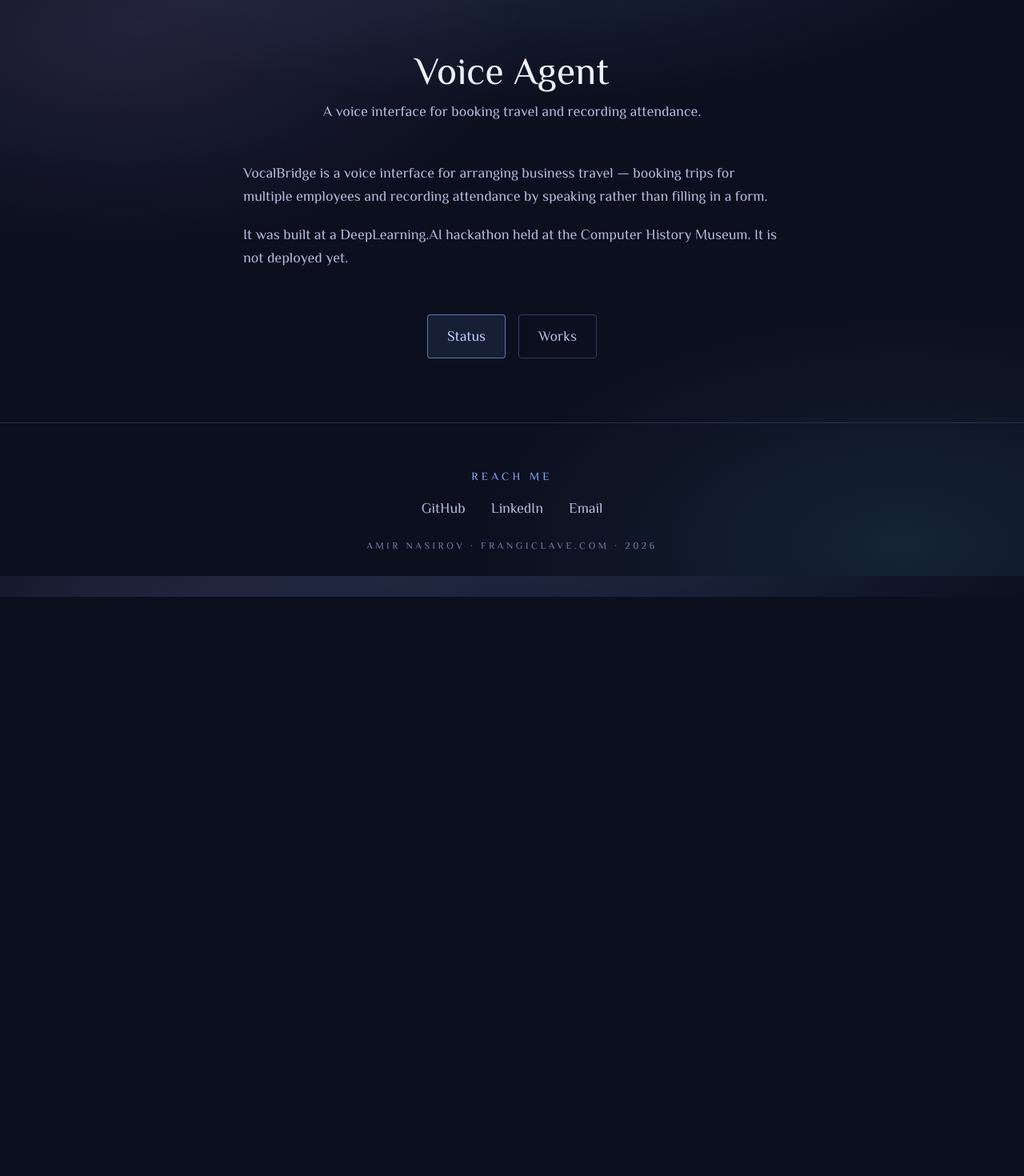
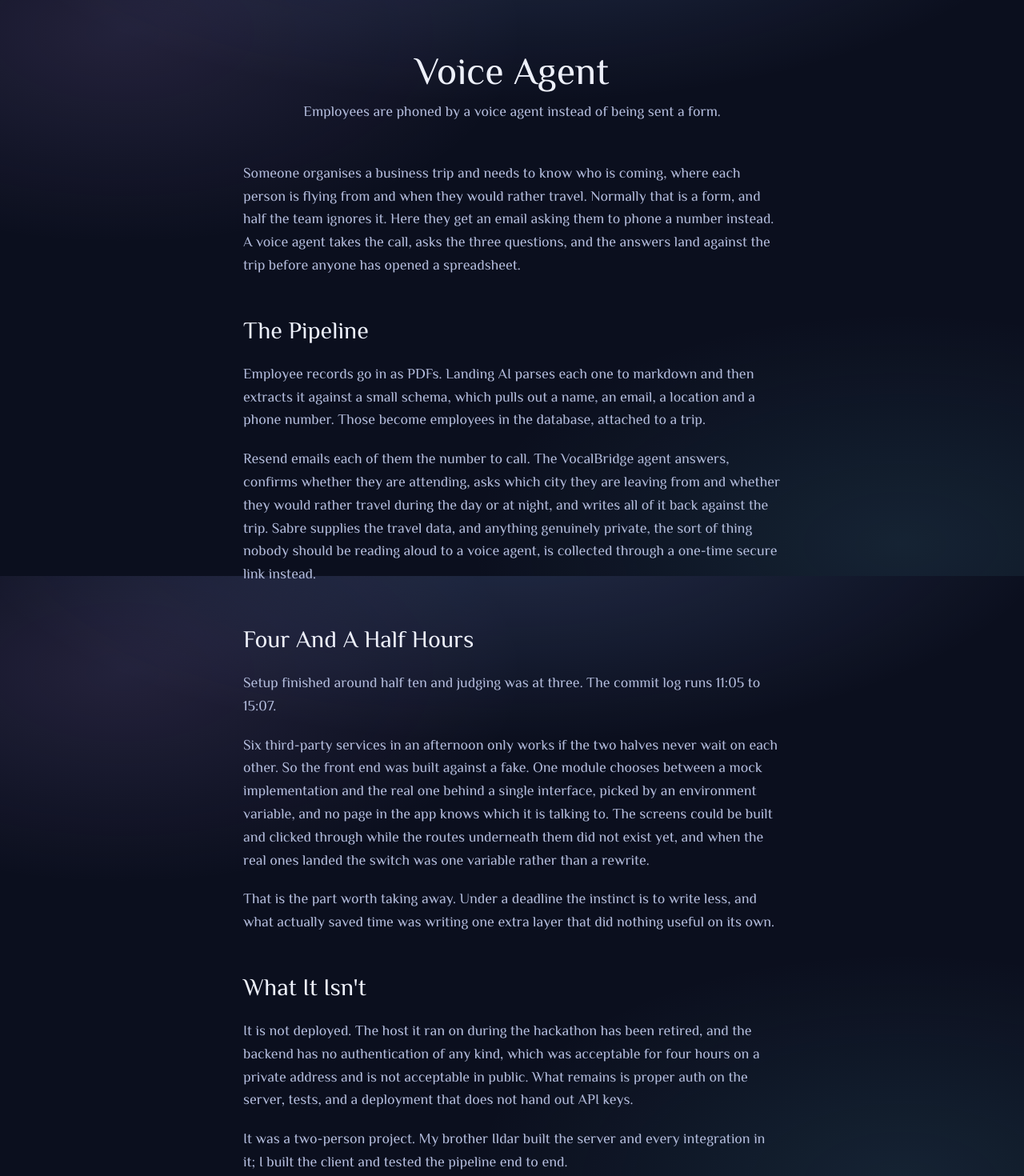
Before and after one commit to angsio/hub, a React (Vite) app: page /trips in a window 1280 px wide. Shown: the part 80-1550 px from the top of the page at 80% size. Before the commit the page ends 826 px from the top, so only its background shows below. Built offline with nearby package versions, Linux system fonts and the light colour scheme; no server answers.

Commit message:
Ready to flip to public

```diff
--- /dev/null
+++ b/src/content/about.mdx
@@ -0,0 +1,79 @@
+{/*
+  Markdown quick reference, since this is the only file on the site written in it.
+  Anything inside these braces is a comment and never appears on the page.
+
+    ## Header            a section heading
+    ### Smaller Header   a subheading
+    **bold**             emphasis, comes out in bright parchment
+    *italic*             italic
+    [text](https://…)    a link, azure and underlined
+    - item               a bullet list, one per line
+    `code`               inline code, styled like a chip
+    > quoted line        an indented quote
+
+    ![Me](/portrait.jpg) an image. Put the file in public/ first, then
+                         reference it from the site root like this.
+
+  A blank line between paragraphs is what separates them. A single line break
+  does nothing, so wrap text wherever is comfortable.
+
+  Every line below is true but deliberately plain. Rewrite it in your voice.
+*/}
+
+I'm Amir, studying Engineering Science at the University of Toronto. I prefer
+owning the whole stack, hardware, software, and domain.
+
+## Current Goals
+
+I want to intern in software this Fall 2026 before returning to full-time studies
+in January. I'm a Canadian citizen living in Toronto, open to working in office or
+remote in Toronto or the Greater Toronto Area.
+
+## My Technical Domain
+
+{/*
+  Your strongest section. Most students deploy to a platform; you administer
+  the machine. Say what is actually running, then say what owning it forced
+  you to learn that a deploy button would have hidden.
+
+  A photo of the Pi would sit well here.
+*/}
+
+With one Raspberry Pi 4B and one domain, Docker Compose deploys React with nginx
+and backend with express on a shared container network, including a Cloudflare tunnel
+to keep my home router untapped. Accounts are shared across all of them by a single
+extra auth service container, reaching every app on my domain.
+
+Running it myself gives me the holistic view and teaches me the infrastructure of
+container networking and cloudflare deployment.
+
+## Building
+
+{/*
+  One decision where you chose A over B, and why. Then one thing you know is
+  not finished, and what you would do about it.
+
+  Naming a limitation you have already diagnosed is the clearest signal that
+  you evaluate your own work. Some true options from your code:
+    - tools are retrieved by embedding so the agent does not degrade as tools
+      are added, and the threshold is not yet doing real work at three tools
+    - writes are last-write-wins at field granularity, because PATCH is partial
+    - the client cache is updated from the write response rather than refetched
+*/}
+
+I like setting the flow of user experience and reinforcing that in my infrastructure
+and applications. When it comes to my scheduling agent, it assesses whether it needs
+tools when interacting with users. When tools are needed, it sends a description
+of its goal so my RAG architecture can match it to the most relevant tool.
+While the system doesn't help much for three tools, laying down the agentic
+pipeline for the ability to scale is what I find important. It enables
+me to tune individual pieces and measure their improvement such as retrieval accuracy.
+
+## Frangiclave
+
+{/*
+  One sentence. The site is already themed; a short line acknowledging it is
+  charming, three would be indulgent.
+*/}
+
+A key that opens a door which is not there yet.
--- a/src/content/trips.mdx
+++ b/src/content/trips.mdx
@@ -1,12 +1,55 @@
 {/*
-  Draft copy — rewrite in your own voice.
-  I know the least about this project, so most of this is scaffolding.
-  Images: put the file in public/, then ![Architecture](/vocalbridge.png)
+  Images: put the file in public/, then reference it from the site root, like
+  ![Architecture](/vocalbridge.png)
+
+  Built with my brother Ildar at a hackathon. He wrote the server and every
+  third-party integration in it; I wrote the client. The attribution line at the
+  end should survive whatever this gets rewritten into.
 */}
 
-VocalBridge is a voice interface for arranging business travel — booking trips
-for multiple employees and recording attendance by speaking rather than filling
-in a form.
+Someone organises a business trip and needs to know who is coming, where each
+person is flying from and when they would rather travel. Normally that is a form,
+and half the team ignores it. Here they get an email asking them to phone a
+number instead. A voice agent takes the call, asks the three questions, and the
+answers land against the trip before anyone has opened a spreadsheet.
 
-It was built at a DeepLearning.AI hackathon held at the Computer History Museum.
-It is not deployed yet.
+## The Pipeline
+
+Employee records go in as PDFs. Landing AI parses each one to markdown and then
+extracts it against a small schema, which pulls out a name, an email, a location
+and a phone number. Those become employees in the database, attached to a trip.
+
+Resend emails each of them the number to call. The VocalBridge agent answers,
+confirms whether they are attending, asks which city they are leaving from and
+whether they would rather travel during the day or at night, and writes all of it
+back against the trip. Sabre supplies the travel data, and anything genuinely
+private, the sort of thing nobody should be reading aloud to a voice agent, is
+collected through a one-time secure link instead.
+
+## Four And A Half Hours
+
+Setup finished around half ten and judging was at three. The commit log runs
+11:05 to 15:07.
+
+Six third-party services in an afternoon only works if the two halves never wait
+on each other. So the front end was built against a fake. One module chooses
+between a mock implementation and the real one behind a single interface, picked
+by an environment variable, and no page in the app knows which it is talking to.
+The screens could be built and clicked through while the routes underneath them
+did not exist yet, and when the real ones landed the switch was one variable
+rather than a rewrite.
+
+That is the part worth taking away. Under a deadline the instinct is to write
+less, and what actually saved time was writing one extra layer that did nothing
+useful on its own.
+
+## What It Isn't
+
+It is not deployed. The host it ran on during the hackathon has been retired, and
+the backend has no authentication of any kind, which was acceptable for four
+hours on a private address and is not acceptable in public. What remains is
+proper auth on the server, tests, and a deployment that does not hand out API
+keys.
+
+It was a two-person project. My brother Ildar built the server and every
+integration in it; I built the client and tested the pipeline end to end.
--- a/src/data/site.js
+++ b/src/data/site.js
@@ -13,13 +13,6 @@
   { label: 'About', to: '/about' },
 ]
 
-export const about = [
-  '' +
-  '' +
-  '',
-  ''
-]
-
 /*
   Each portal is a card on /works AND a page of its own.
 
@@ -27,9 +20,9 @@
     blurb      the card copy on /works
     tagline    the one-line intro at the top of the project page
     to         the internal route the card links to
-    live       where the button at the bottom of the project page goes;
-               '/crucible' until the real thing is deployed
-    liveLabel  that button's text
+    links      the buttons at the bottom of the project page, { href, label }.
+               The first one leads and is styled as the primary action; the
+               rest follow. '/crucible' stands in until a thing is deployed
 */
 export const portals = [
   {
@@ -41,31 +34,38 @@
       'makes one.',
     tagline: 'A scheduling app with an assistant that reads your board, and asks before it writes.',
     to: '/tasks',
-    live: 'https://tasks.frangiclave.com',
-    liveLabel: 'Open Tasks',
+    links: [
+      { href: 'https://tasks.frangiclave.com', label: 'Open Tasks' },
+      { href: 'https://github.com/angsio/task-app', label: 'Source' },
+    ],
   },
   {
     slug: 'trips',
     title: 'Voice Agent',
     blurb:
-      'Vocalbridge API allows voice agent ' +
-      'applications. Set up business trips ' +
-      'for multiple employees by setting up an agent to record attendance.',
-    tagline: 'A voice interface for booking travel and recording attendance.',
+      'Organise a business trip and everyone on it gets a phone call rather ' +
+      'than a form. A voice agent asks who is coming, where they are leaving ' +
+      'from and when they would rather travel, and writes the answers back.',
+    tagline: 'Employees are phoned by a voice agent instead of being sent a form.',
     to: '/trips',
-    live: '/crucible',
-    liveLabel: 'Status',
+    links: [
+      { href: 'https://github.com/angsio/vocalbridge-trips', label: 'Source' },
+    ],
   },
   {
     slug: 'homelab',
     title: 'Home Lab',
     blurb:
-      'My private and secure hub for my growing technical domain. ' +
-      'My Raspberry Pi setup runs my containers for my personal services.',
+      'My Raspberry Pi setup serves the whole site. Five subdomains ' +
+      'with a Docker Compose stack each, sitting behind a cloudflare tunnel ' +
+      'to avoid open router ports.',
     tagline: 'The Raspberry Pi that serves every site on this domain.',
     to: '/homelab',
-    live: '/crucible',
-    liveLabel: 'GitHub Page (NOT UP)',
+    // The homelab is not one repo, it is the several this domain runs on, so
+    // this points at the profile that holds them all rather than at one of them.
+    links: [
+      { href: 'https://github.com/angsio', label: 'The Repositories' },
+    ],
   },
 ]
 
--- a/src/pages/About.jsx
+++ b/src/pages/About.jsx
@@ -1,15 +1,13 @@
-import { about } from '../data/site'
 import Page from '../components/Page'
 import Button from '../components/Button'
+import AboutBody from '../content/about.mdx'
 
 export function About() {
   return (
-    <Page title="About" intro="Who am I? Who will I become?">
-      <div className="mx-auto max-w-2xl space-y-5 text-left text-parchment-dim">
-        {about.map((paragraph) => (
-          <p key={paragraph.slice(0, 24)}>{paragraph}</p>
-        ))}
-      </div>
+    <Page title="About" intro="Who am I? Who do I want to be?">
+      <article className="prose mx-auto max-w-2xl text-left text-parchment-dim">
+        <AboutBody />
+      </article>
 
       <div className="mt-12 flex justify-center">
         <Button to="/works" variant="primary">
--- a/src/pages/Project.jsx
+++ b/src/pages/Project.jsx
@@ -36,18 +36,21 @@
 
       <div className="mt-14 flex flex-wrap items-center justify-center gap-4">
         {/*
-          `target` is passed explicitly because Button only opens a new tab on
-          its own for http(s) links, and an undeployed project points at the
-          internal /crucible route.
+          The first link is the one to press, so it leads. `target` is passed
+          explicitly because Button only opens a new tab on its own for http(s)
+          links, and an undeployed project points at the internal /crucible route.
         */}
-        <Button
-          href={portal.live}
-          target="_blank"
-          rel="noopener noreferrer"
-          variant="primary"
-        >
-          {portal.liveLabel}
-        </Button>
+        {portal.links.map((link, index) => (
+          <Button
+            key={link.href}
+            href={link.href}
+            target="_blank"
+            rel="noopener noreferrer"
+            variant={index === 0 ? 'primary' : 'secondary'}
+          >
+            {link.label}
+          </Button>
+        ))}
         <Button to="/works" variant="secondary">
           Works
         </Button>
```
Also changed, not shown: 1 other file (tests, documents, lock files or other folders).
